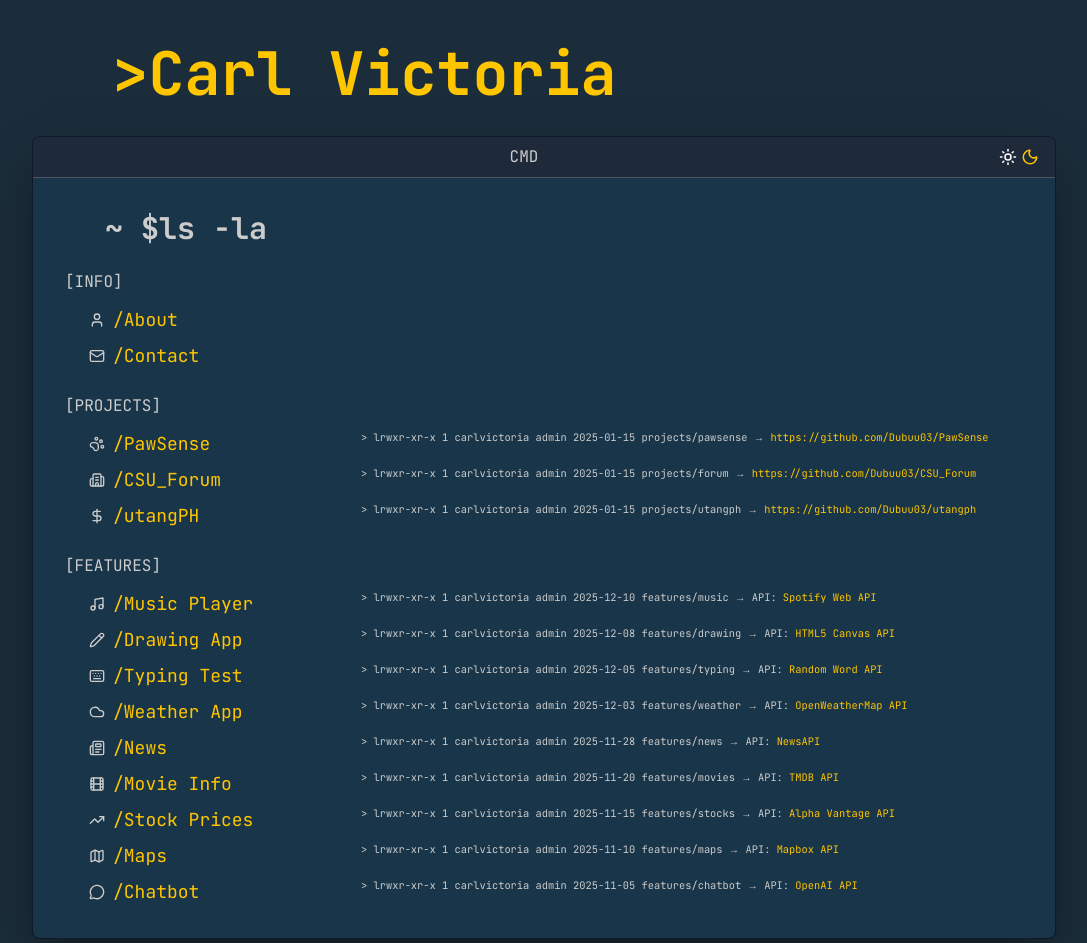
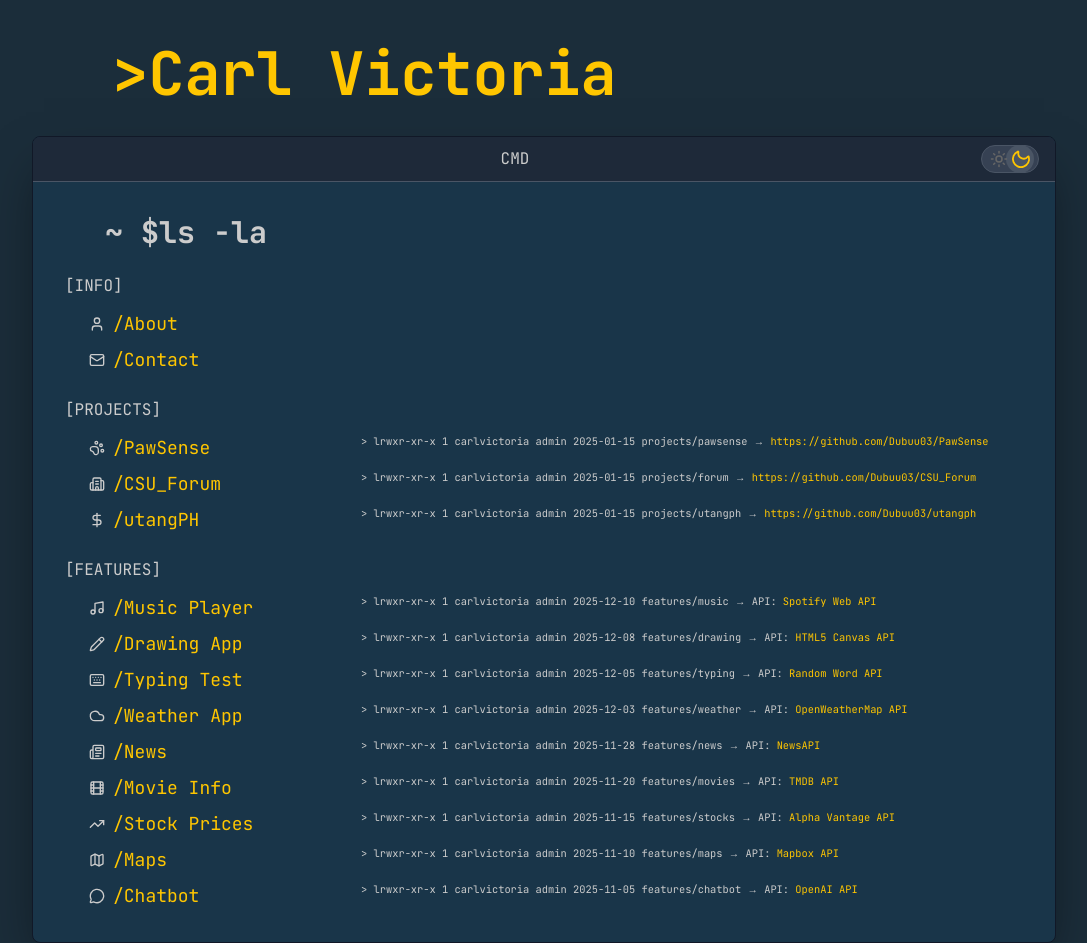
Before and after one commit to carlvictoria/carlvictoria-portfolio, a Next.js app: page / in a window 1280 px wide. Shown: the whole page, without its empty margins (96-1183 px from the left). Built offline with nearby package versions, Linux system fonts and the light colour scheme.

Commit message:
toggle dark and light

```diff
--- a/src/components/ContentBox.tsx
+++ b/src/components/ContentBox.tsx
@@ -4,6 +4,8 @@ import { User, Mail, Music, PawPrint, Building2, Sun, Moon, Keyboard, Cloud, Pen
 import { useState, useEffect } from 'react';
 
 export default function ContentBox() {
+  const [isDarkMode, setIsDarkMode] = useState(true); // Moon is default (dark mode on)
+
   const [loadingStates, setLoadingStates] = useState({
     music: true,
     weather: true,
@@ -45,9 +47,36 @@ export default function ContentBox() {
         <p style={{color: 'var(--cmd-title)', fontFamily: 'var(--font-terminal)'}} className="text-center flex-1">
           CMD
         </p>
-        <div className="flex gap-1 items-center">
-          <Sun size={18} color="white" />
-          <Moon size={18} color="#FFC600" />
+        <div
+          className="relative flex gap-1 items-center cursor-pointer px-2 py-1 rounded-full border border-gray-600 bg-gray-700"
+          onClick={() => setIsDarkMode(!isDarkMode)}
+          style={{ transition: 'all 0.3s ease' }}
+        >
+          <div
+            className="absolute w-7 h-7 bg-gray-600 rounded-full transition-all duration-300 ease-in-out"
+            style={{
+              left: isDarkMode ? '24px' : '2px',
+              transition: 'left 0.3s ease-in-out'
+            }}
+          />
+          <Sun
+            size={18}
+            color={isDarkMode ? '#666' : '#FFC600'}
+            className="relative z-10 transition-all duration-300"
+            style={{
+              transform: isDarkMode ? 'scale(1)' : 'scale(1.2) rotate(90deg)',
+              transition: 'all 0.3s ease-in-out'
+            }}
+          />
+          <Moon
+            size={18}
+            color={isDarkMode ? '#FFC600' : '#666'}
+            className="relative z-10 transition-all duration-300"
+            style={{
+              transform: isDarkMode ? 'scale(1.2) rotate(-20deg)' : 'scale(1)',
+              transition: 'all 0.3s ease-in-out'
+            }}
+          />
         </div>
       </div>
       <div className="p-8 break-words">
```
